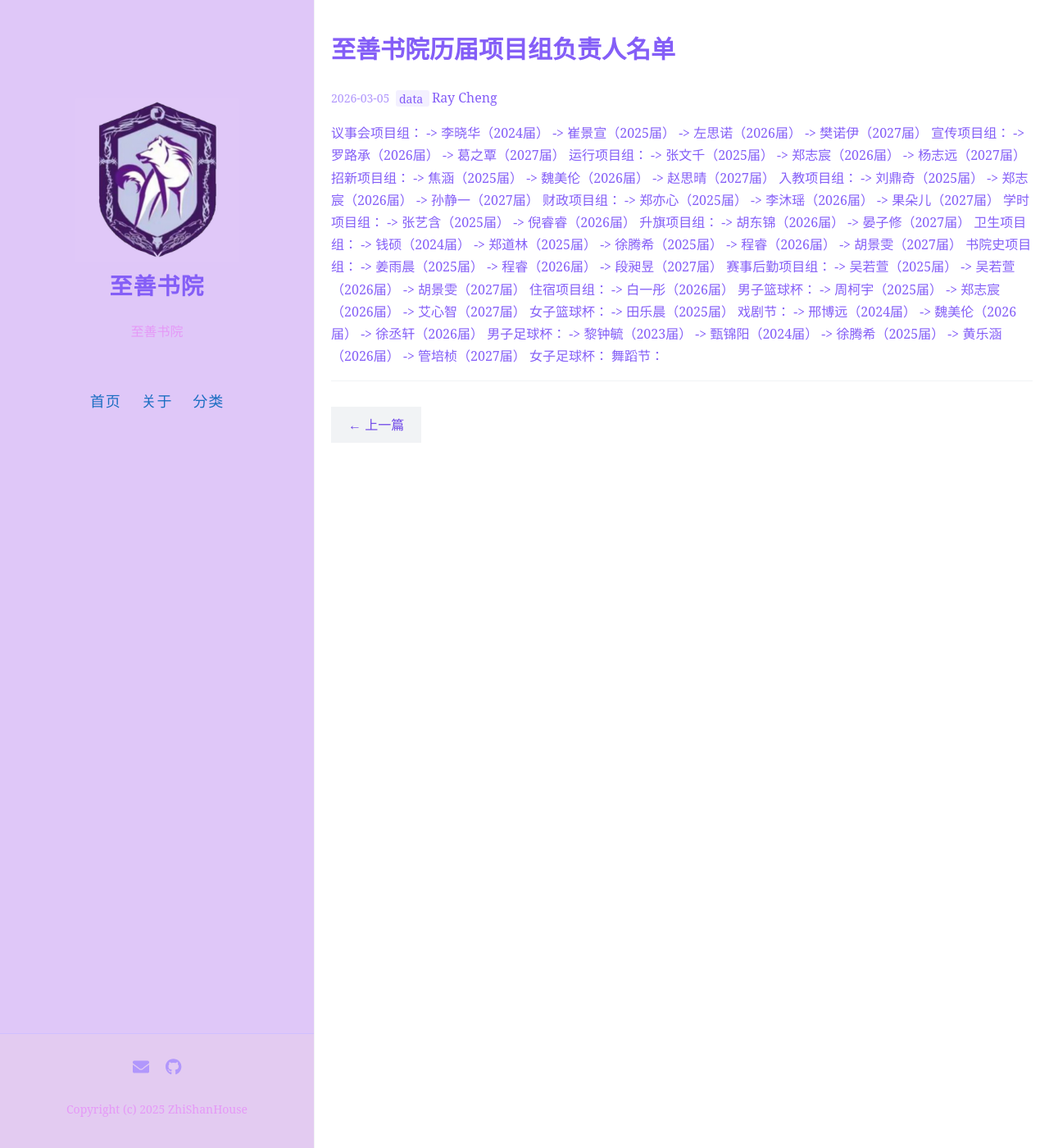
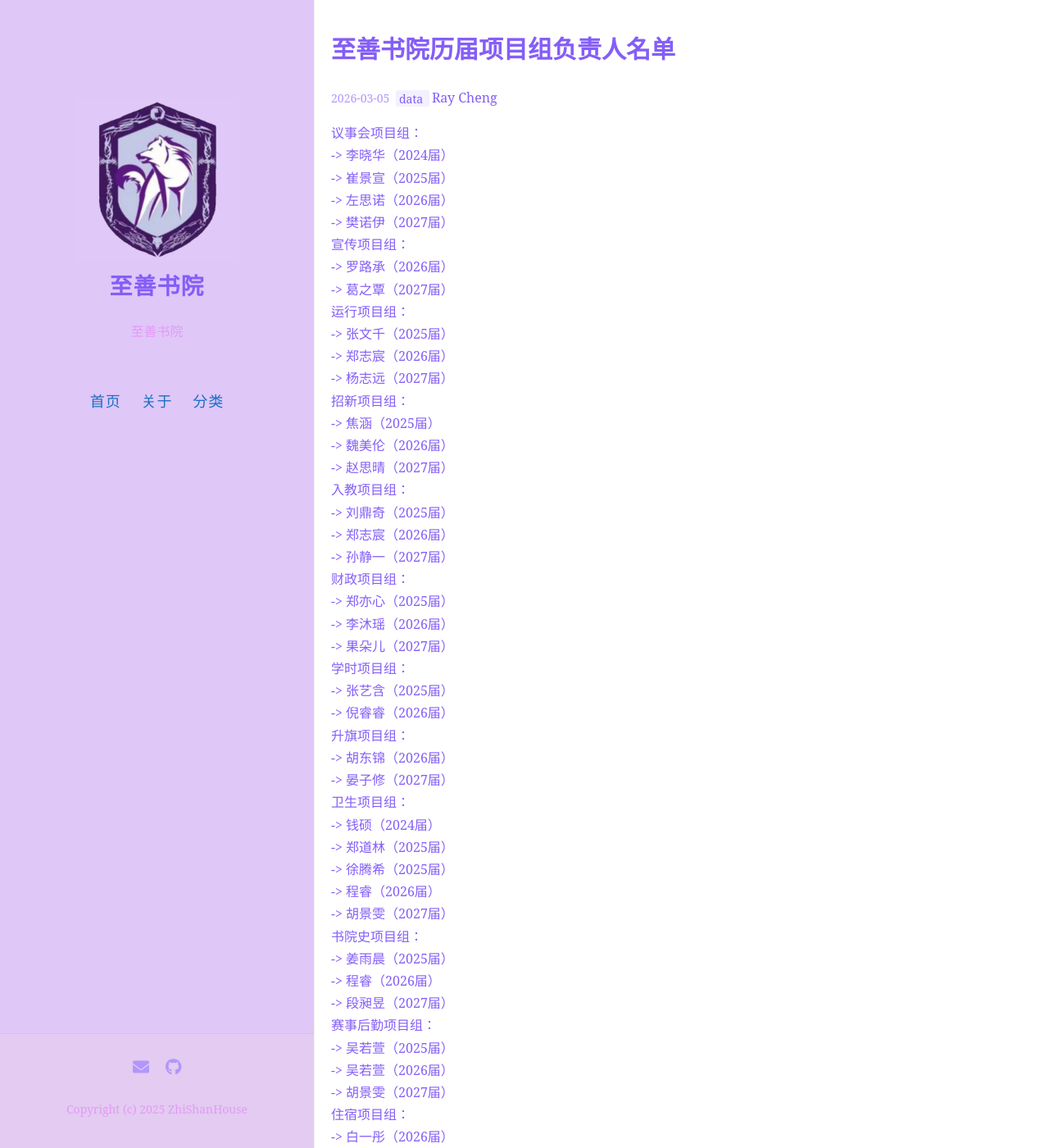
Before and after one commit to zhishanhouse/zhishanhouse.github.io, a Jekyll site: the page built from _posts/2025-3-5-负责人名单.md, in a window 1280 px wide and 1400 px high. Shown: the whole window at 82% size. Built offline with Jekyll 4.4.1, drawn with Linux system fonts in a browser that asks for light colours; some of the changed text lies outside the part shown.

Commit message:
Update 2025-3-5-负责人名单.md

```diff
--- a/_posts/2025-3-5-负责人名单.md
+++ b/_posts/2025-3-5-负责人名单.md
@@ -6,67 +6,67 @@ tags: [data]
 comments: true
 author: Ray Cheng
 ---
-议事会项目组：
-  -> 李晓华（2024届）
-  -> 崔景宣（2025届）
-  -> 左思诺（2026届）
-  -> 樊诺伊（2027届）
-宣传项目组：
-  -> 罗路承（2026届）
-  -> 葛之覃（2027届）
-运行项目组：
-  -> 张文千（2025届）
-  -> 郑志宸（2026届）
-  -> 杨志远（2027届）
-招新项目组：
-  -> 焦涵（2025届）
-  -> 魏美伦（2026届）
-  -> 赵思晴（2027届）
-入教项目组：
-  -> 刘鼎奇（2025届）
-  -> 郑志宸（2026届）
-  -> 孙静一（2027届）
-财政项目组：
-  -> 郑亦心（2025届）
-  -> 李沐瑶（2026届）
-  -> 果朵儿（2027届）
-学时项目组：
-  -> 张艺含（2025届）
-  -> 倪睿睿（2026届）
-升旗项目组：
-  -> 胡东锦（2026届）
-  -> 晏子修（2027届）
-卫生项目组：
-  -> 钱硕（2024届）
-  -> 郑道林（2025届）
-  -> 徐腾希（2025届）
-  -> 程睿（2026届）
-  -> 胡景雯（2027届）
-书院史项目组：
-  -> 姜雨晨（2025届）
-  -> 程睿（2026届）
-  -> 段昶昱（2027届）
-赛事后勤项目组：
-  -> 吴若萱（2025届）
-  -> 吴若萱（2026届）
-  -> 胡景雯（2027届）
-住宿项目组：
-  -> 白一彤（2026届）
-男子篮球杯：
-  -> 周柯宇（2025届）
-  -> 郑志宸（2026届）
-  -> 艾心智（2027届）
-女子篮球杯：
-  -> 田乐晨（2025届）
-戏剧节：
-  -> 邢博远（2024届）
-  -> 魏美伦（2026届）
-  -> 徐丞轩（2026届）
-男子足球杯：
-  -> 黎钟毓（2023届）
-  -> 甄锦阳（2024届）
-  -> 徐腾希（2025届）
-  -> 黄乐涵（2026届）
-  -> 管培桢（2027届）
-女子足球杯：
-舞蹈节：
+议事会项目组：<br />
+  -> 李晓华（2024届）<br />
+  -> 崔景宣（2025届）<br />
+  -> 左思诺（2026届）<br />
+  -> 樊诺伊（2027届）<br />
+宣传项目组：<br />
+  -> 罗路承（2026届）<br />
+  -> 葛之覃（2027届）<br />
+运行项目组：<br />
+  -> 张文千（2025届）<br />
+  -> 郑志宸（2026届）<br />
+  -> 杨志远（2027届）<br />
+招新项目组：<br />
+  -> 焦涵（2025届）<br />
+  -> 魏美伦（2026届）<br />
+  -> 赵思晴（2027届）<br />
+入教项目组：<br />
+  -> 刘鼎奇（2025届）<br />
+  -> 郑志宸（2026届）<br />
+  -> 孙静一（2027届）<br />
+财政项目组：<br />
+  -> 郑亦心（2025届）<br />
+  -> 李沐瑶（2026届）<br />
+  -> 果朵儿（2027届）<br />
+学时项目组：<br />
+  -> 张艺含（2025届）<br />
+  -> 倪睿睿（2026届）<br />
+升旗项目组：<br />
+  -> 胡东锦（2026届）<br />
+  -> 晏子修（2027届）<br />
+卫生项目组：<br />
+  -> 钱硕（2024届）<br />
+  -> 郑道林（2025届）<br />
+  -> 徐腾希（2025届）<br />
+  -> 程睿（2026届）<br />
+  -> 胡景雯（2027届）<br />
+书院史项目组：<br />
+  -> 姜雨晨（2025届）<br />
+  -> 程睿（2026届）<br />
+  -> 段昶昱（2027届）<br />
+赛事后勤项目组：<br />
+  -> 吴若萱（2025届）<br />
+  -> 吴若萱（2026届）<br />
+  -> 胡景雯（2027届）<br />
+住宿项目组：<br />
+  -> 白一彤（2026届）<br />
+男子篮球杯：<br />
+  -> 周柯宇（2025届）<br />
+  -> 郑志宸（2026届）<br />
+  -> 艾心智（2027届）<br />
+女子篮球杯：<br />
+  -> 田乐晨（2025届）<br />
+戏剧节：<br />
+  -> 邢博远（2024届）<br />
+  -> 魏美伦（2026届）<br />
+  -> 徐丞轩（2026届）<br />
+男子足球杯：<br />
+  -> 黎钟毓（2023届）<br />
+  -> 甄锦阳（2024届）<br />
+  -> 徐腾希（2025届）<br />
+  -> 黄乐涵（2026届）<br />
+  -> 管培桢（2027届）<br />
+女子足球杯：<br />
+舞蹈节：<br />
```
